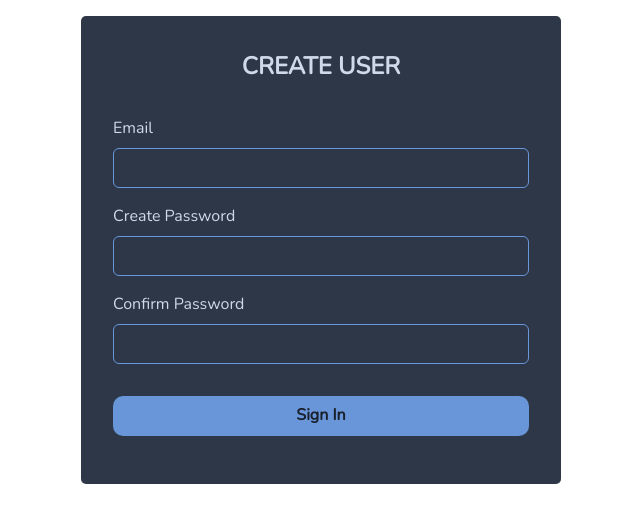
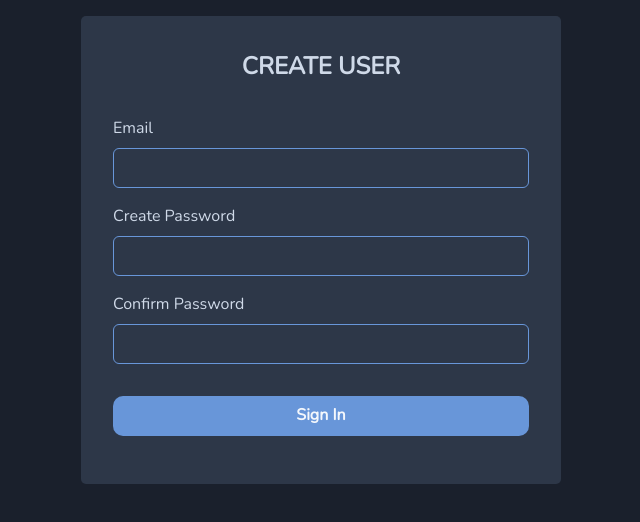
Before and after one commit to KeatonShawhan/goStudy, a React (Vite) app in the folder frontend/Frontend-React-App/: page / in a window 1280 px wide. Shown: the top 522 px of the page, without its empty margins (319-959 px from the left). Built offline with nearby package versions, Linux system fonts and the light colour scheme.

Commit message:
Updated initial color mode.

```diff
--- a/frontend/Frontend-React-App/src/theme.ts
+++ b/frontend/Frontend-React-App/src/theme.ts
@@ -1,7 +1,12 @@
 import { extendTheme } from '@chakra-ui/react';
 import '@fontsource/nunito'
 import '@fontsource/overpass'
+
 const theme = extendTheme({
+  config: {
+    initialColorMode: 'dark',
+    useSystemColorMode: "true"
+  },
     fonts: {
       heading: `'Overpass', sans-serif`,
       body: `'Nunito', sans-serif`,
```
